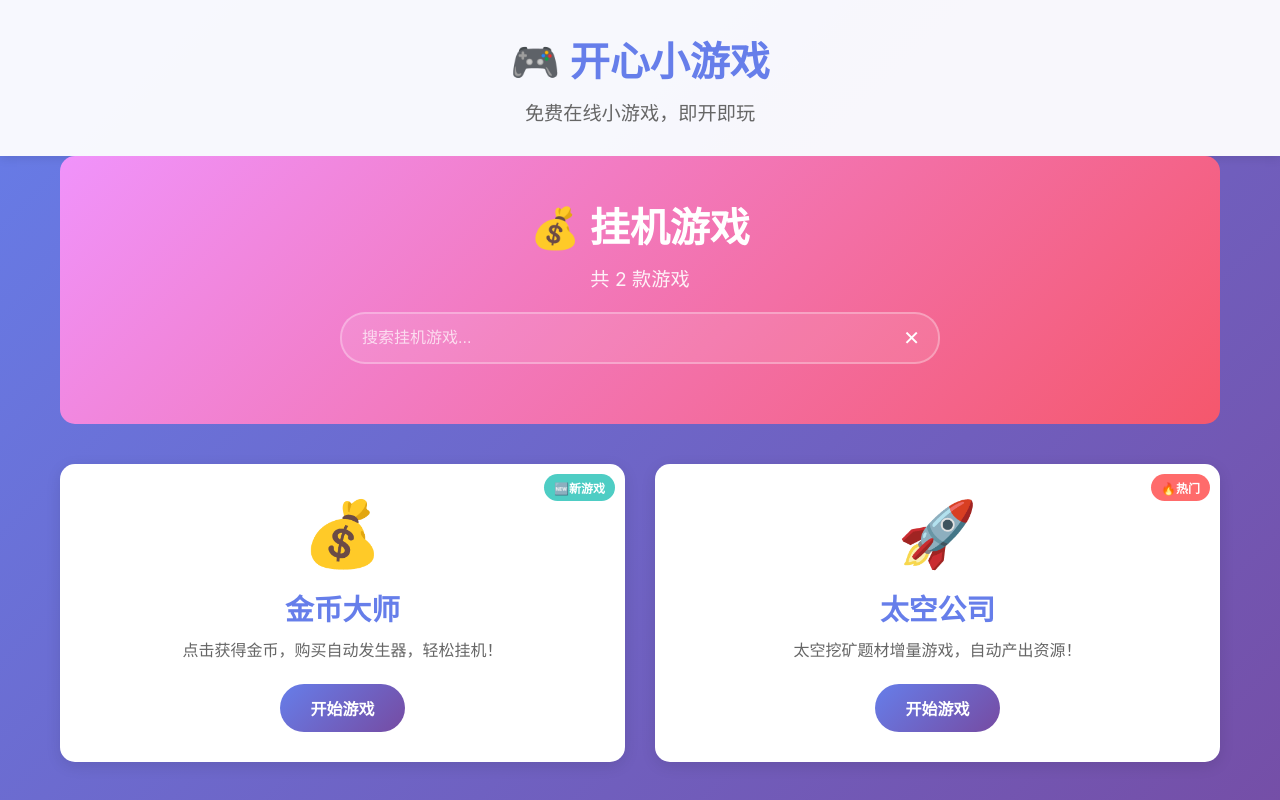
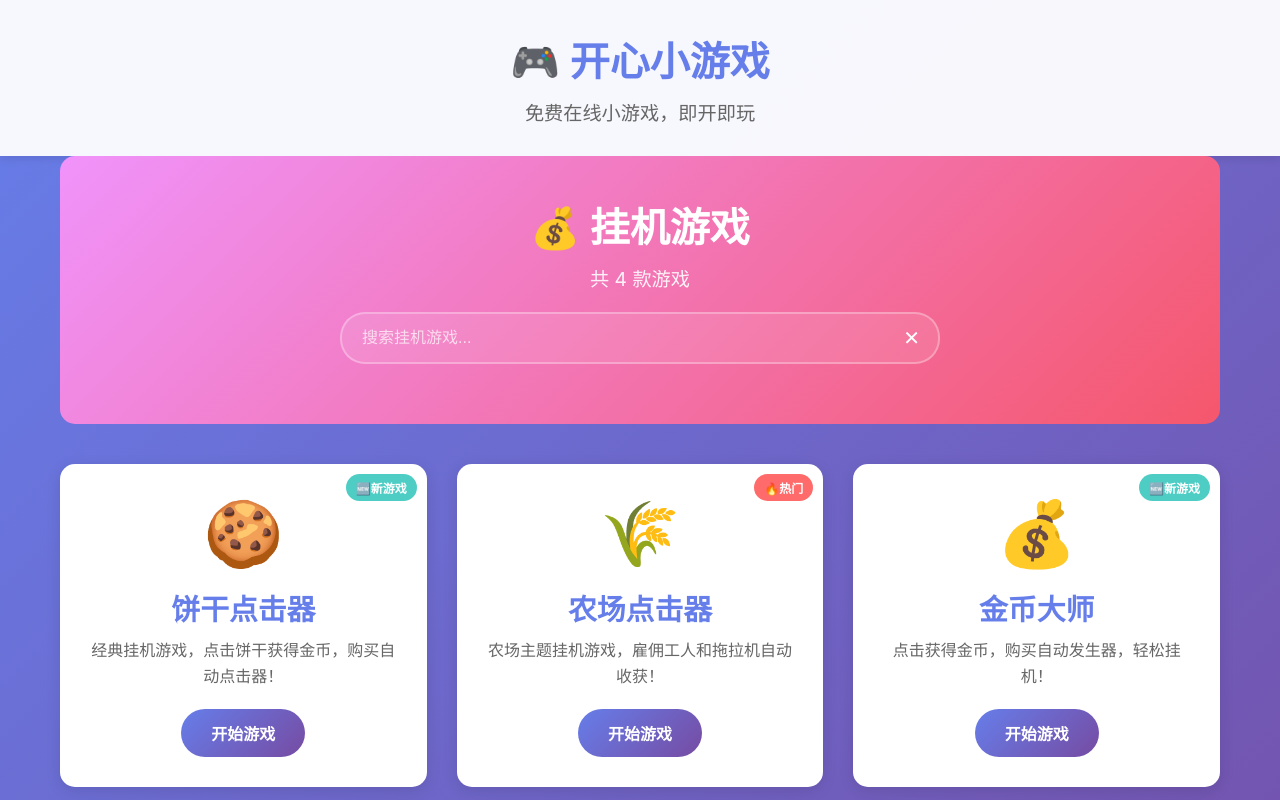
Before and after one commit to luckjackyer/game-website, a plain HTML site: page idle-games.html in a window 1280 px wide. Shown: the top 800 px of the page. Drawn offline with Linux system fonts and the light colour scheme.

Commit message:
Update idle-games.html

```diff
--- a/idle-games.html
+++ b/idle-games.html
@@ -88,7 +88,7 @@
     <main class="container">
         <div class="category-header">
             <h1>💰 挂机游戏</h1>
-            <p class="game-count">共 <span id="gameCount">2</span> 款游戏</p>
+            <p class="game-count">共 <span id="gameCount">4</span> 款游戏</p>
             <div class="search-box">
                 <input type="text" id="gameSearch" placeholder="搜索挂机游戏..." onkeyup="filterGames()">
                 <button onclick="clearSearch()">✕</button>
@@ -96,6 +96,22 @@
         </div>
 
         <section class="games-grid" id="gamesGrid">
+            <a href="games/cookie-clicker.html" class="game-card" data-tags="挂机,点击,饼干">
+                <div class="game-tag new">🆕新游戏</div>
+                <div class="game-icon">🍪</div>
+                <h2>饼干点击器</h2>
+                <p>经典挂机游戏，点击饼干获得金币，购买自动点击器！</p>
+                <span class="play-btn">开始游戏</span>
+            </a>
+
+            <a href="games/farm-clicker.html" class="game-card" data-tags="挂机,农场,经营">
+                <div class="game-tag hot">🔥热门</div>
+                <div class="game-icon">🌾</div>
+                <h2>农场点击器</h2>
+                <p>农场主题挂机游戏，雇佣工人和拖拉机自动收获！</p>
+                <span class="play-btn">开始游戏</span>
+            </a>
+
             <a href="games/idle-coin-master.html" class="game-card" data-tags="挂机,点击,金币">
                 <div class="game-tag new">🆕新游戏</div>
                 <div class="game-icon">💰</div>
```
